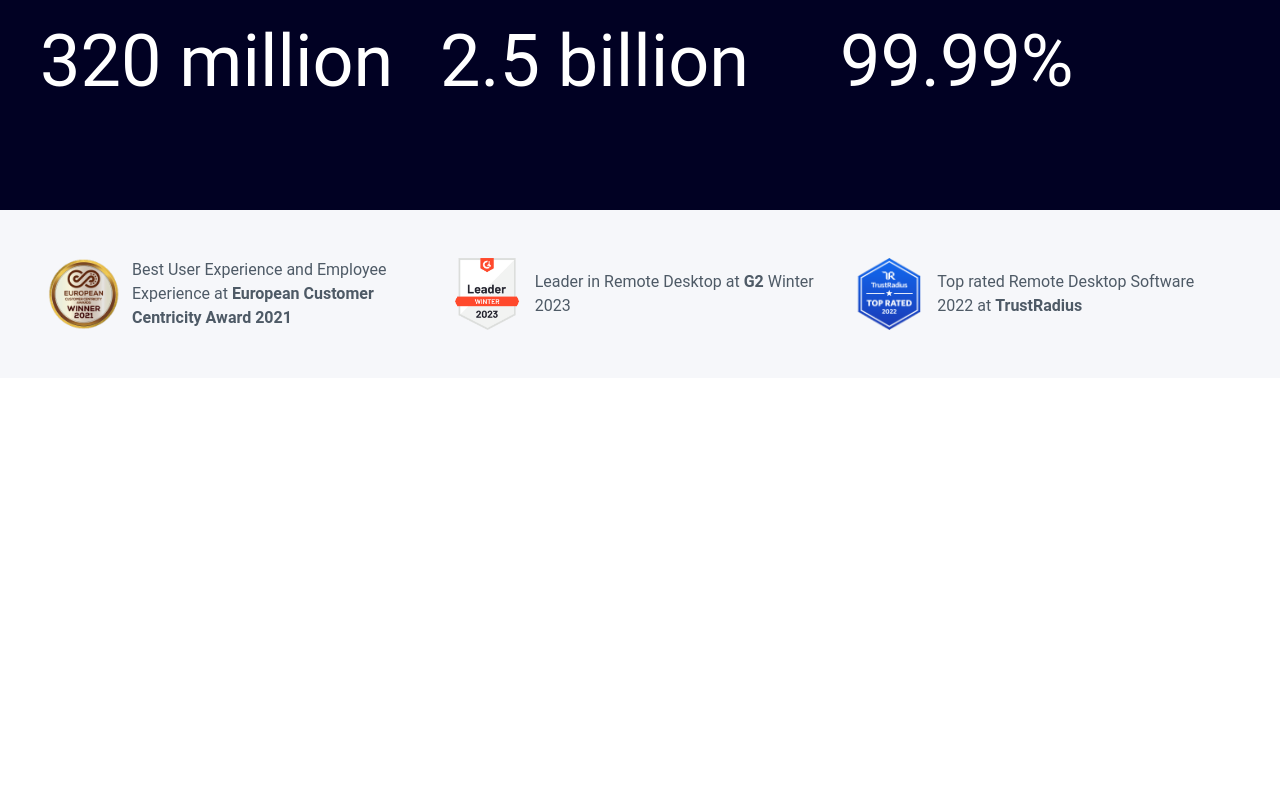
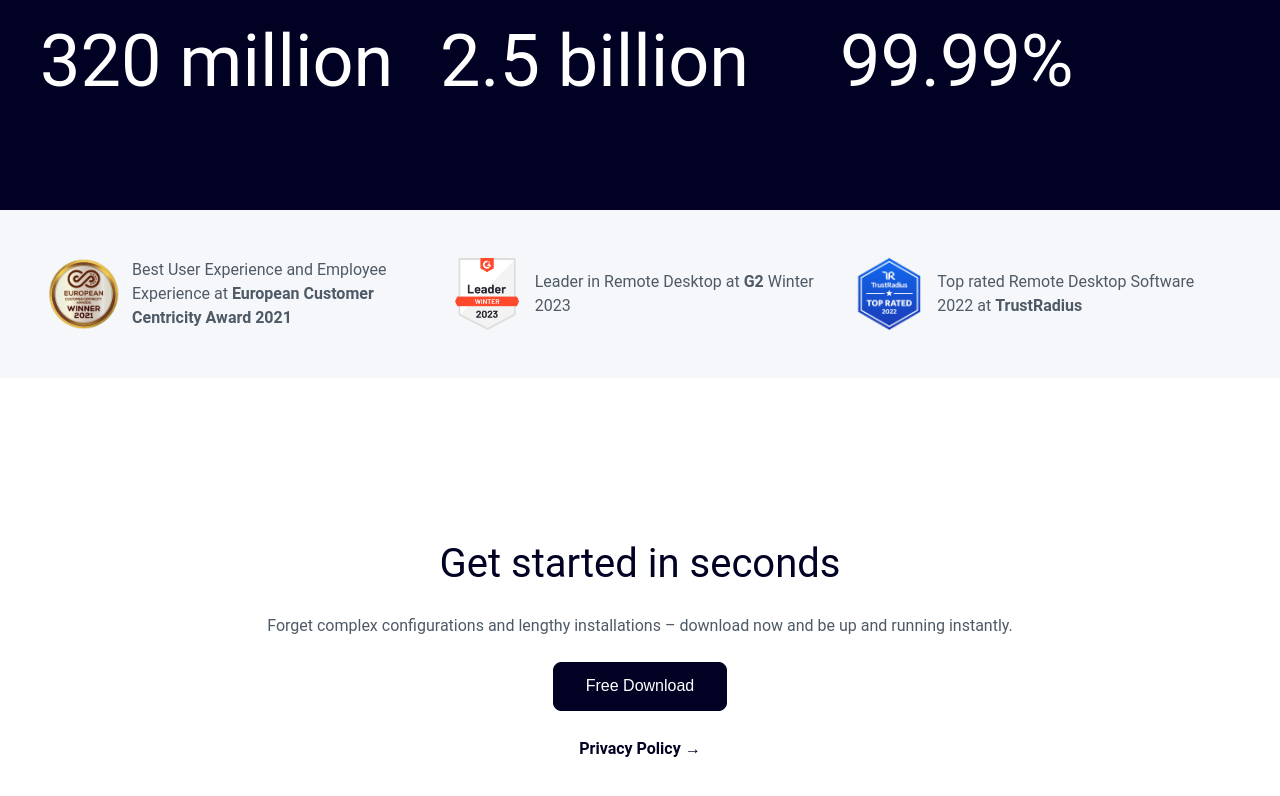
Before and after one commit to kasongo-mavetya-emmanuel/reactjs-team-viewer-clone, a React (Create React App) app: page / in a window 1280 px wide. Shown: the part 4812-5608 px from the top of the page. Before the commit the page ends 5190 px from the top, so only its background shows below. Built offline with nearby package versions, Linux system fonts and the light colour scheme.

Commit message:
download call to action added

```diff
--- a/src/components/CallToAction/CallToAction.js
+++ b/src/components/CallToAction/CallToAction.js
@@ -1,13 +1,31 @@
+import React from "react";
+import classes from "./CallToAction.module.css";
+import H2Title from "../UI/H2Title";
+import Button from "../UI/Button";
+import Container from "../UI/Container";
+import LinkButton from "../UI/LinkButton";
+
 const CallToAction = () => {
   return (
-    <section>
-      <h2>Get started in seconds</h2>
-      <p>
-        Forget complex configurations and lengthy installations – download now
-        and be up and running instantly.
-      </p>
-      <button>Free Download</button>
-      <a href="#"> Privacy Policy &larr;</a>
+    <section className={classes["cto-section-container"]}>
+      <Container>
+        <H2Title title={"Get started in seconds"} />
+        <p>
+          Forget complex configurations and lengthy installations – download now
+          and be up and running instantly.
+        </p>
+        <div className={classes["cto-button"]}>
+          <Button text={"Free Download"}>Free Download</Button>
+        </div>
+
+        <LinkButton
+          text={
+            <>
+              Privacy Policy <span>&rarr;</span>
+            </>
+          }
+        />
+      </Container>
     </section>
   );
 };
--- /dev/null
+++ b/src/components/CallToAction/CallToAction.module.css
@@ -0,0 +1,17 @@
+.cto-section-container {
+  padding: 16rem;
+}
+
+.cto-section-container p {
+  margin-bottom: 2.4rem;
+}
+
+.cto-section-container {
+  text-align: center;
+}
+
+.cto-button {
+  display: flex;
+  justify-content: center;
+  margin-bottom: 1.2rem;
+}
--- a/src/components/Layout/Home.js
+++ b/src/components/Layout/Home.js
@@ -6,6 +6,7 @@ import Benefits from "../Benefits/Benefits";
 import Features from "../Features/Features";
 import Stats from "../Stats/Stats";
 import Awards from "../Awards/Awards";
+import CallToAction from "../CallToAction/CallToAction";
 
 const Home = () => {
   return (
@@ -17,6 +18,7 @@ const Home = () => {
       <Features />
       <Stats />
       <Awards />
+      <CallToAction />
     </div>
   );
 };
--- /dev/null
+++ b/src/components/UI/Button.js
@@ -0,0 +1,18 @@
+import React from "react";
+
+const Button = function(props) {
+  return (
+    <button
+      style={{
+        display: "block",
+        backgroundColor: "#010123",
+        color: "#fff",
+        marginBottom: "1.6rem",
+      }}
+    >
+      {props.text}
+    </button>
+  );
+};
+
+export default Button;
--- /dev/null
+++ b/src/components/UI/LinkButton.js
@@ -0,0 +1,12 @@
+import React from "react";
+import classes from "./LinkButton.module.css";
+
+const LinkButton = (props) => {
+  return (
+    <a className={classes["link-button"]} href="#">
+      {props.text}
+    </a>
+  );
+};
+
+export default LinkButton;
--- /dev/null
+++ b/src/components/UI/LinkButton.module.css
@@ -0,0 +1,16 @@
+.link-button {
+  font-size: 1.6rem;
+  font-weight: 600;
+  color: #010123;
+  text-decoration: none;
+}
+
+.link-button span {
+  display: inline-block;
+  transform: translateX(0%);
+  transition: all 0.3s ease-out;
+}
+
+.link-button:hover span {
+  transform: translateX(50%);
+}
```
